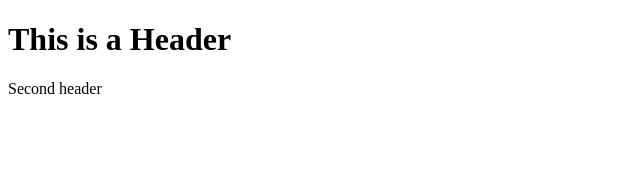
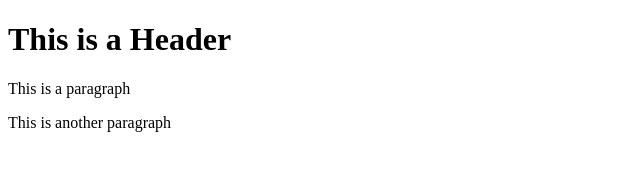
Before and after one commit to ajrtinez/photosnap, a plain HTML site: page index.html in a window 1280 px wide. Shown: the whole page, without its empty margins (0-640 px from the left). Drawn offline with Linux system fonts and the light colour scheme.

Commit message:
third commit

```diff
--- a/index.html
+++ b/index.html
@@ -2,6 +2,7 @@
 <html>
 	<body>
 		<h1>This is a Header</h1>
-        <p>Second header</p>
+        <p>This is a paragraph</p>
+        <p>This is another paragraph</p>
 	</body>
 </html>
```
